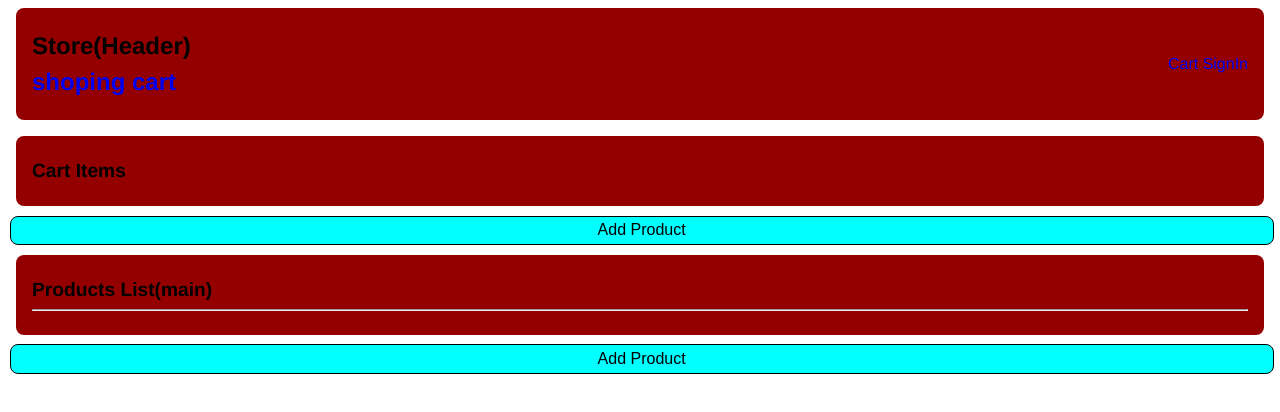
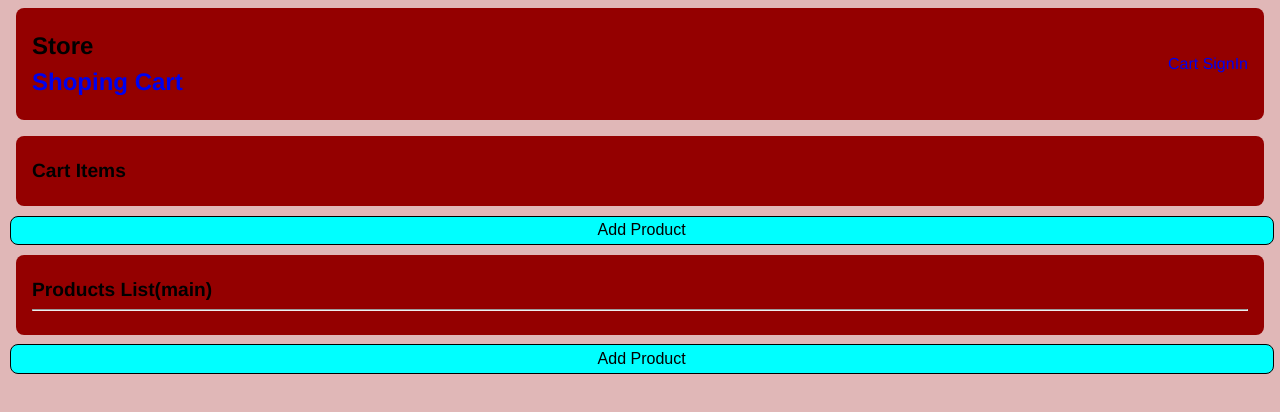
Before and after one commit to evegyzbirun/custom-store, a React (Create React App) app: page / in a window 1280 px wide. Shown: the top 412 px of the page. Built offline with nearby package versions, Linux system fonts and the light colour scheme.

Commit message:
small fix

```diff
--- a/src/components/Header.js
+++ b/src/components/Header.js
@@ -5,9 +5,9 @@ function Header() {
     <React.Fragment>
       <header className="row block center">
         <div>
-          <h1>Store(Header)</h1>
+          <h1>Store</h1>
           <a href="#/">
-            <h1>shoping cart</h1>
+            <h1>Shoping Cart</h1>
           </a>
         </div>
         <div>
--- a/src/components/ReusableForm.js
+++ b/src/components/ReusableForm.js
@@ -35,6 +35,8 @@ function ReusableForm(props) {
         <input
           type='file'
           name='image'
+          accept='image/*'
+          // multiple
           onChange={handleFileInputChange} />
 
         <button type='submit'>{props.buttonText}</button>
--- a/src/index.css
+++ b/src/index.css
@@ -1,5 +1,6 @@
 body {
   font-family: 'Helvetica';
+  background-color: rgb(224, 183, 183);
 }
 
 h1,
```
